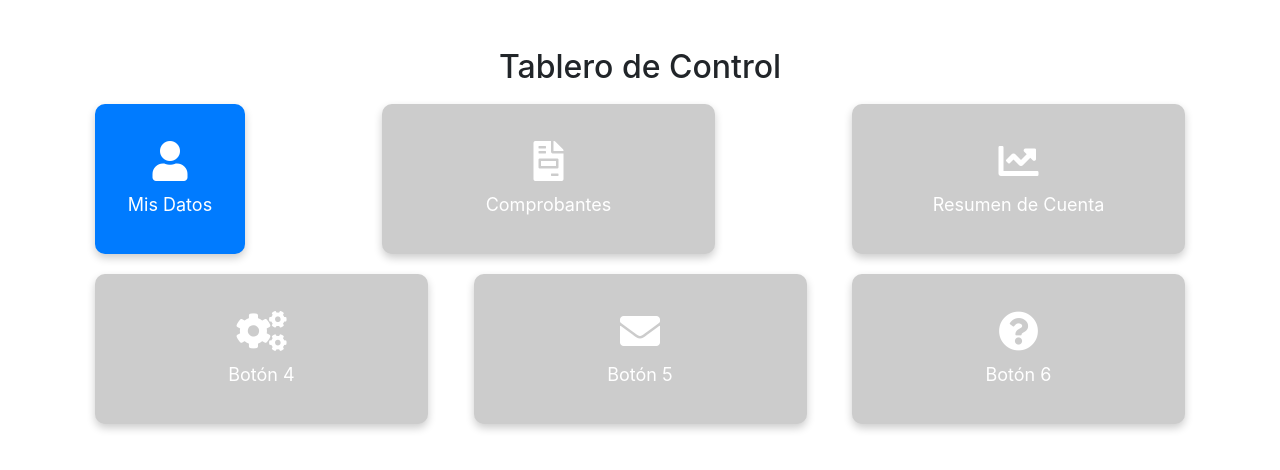
After one commit to bergaeduardo/Adm_Proveedores, a Django app: page /Proveedores/dashboard/ in a window 1280 px wide. The commit adds this page. Shown: the top 470 px of the page. Run offline with Django 3.2, Linux system fonts and the light colour scheme; some libraries are stand-ins or nearby versions.

Commit message:
Add página principal

```diff
--- /dev/null
+++ b/core_App/Proveedores/templates/dashboard.html
@@ -0,0 +1,84 @@
+<!DOCTYPE html>
+<html lang="es">
+<head>
+  <meta charset="UTF-8">
+  <meta name="viewport" content="width=device-width, initial-scale=1.0">
+  <link href="https://stackpath.bootstrapcdn.com/bootstrap/4.5.2/css/bootstrap.min.css" rel="stylesheet">
+  <link href="https://cdnjs.cloudflare.com/ajax/libs/font-awesome/5.15.4/css/all.min.css" rel="stylesheet">
+  <title>Tablero de Control</title>
+  <style>
+    .btn-app {
+      display: flex;
+      flex-direction: column;
+      justify-content: center;
+      align-items: center;
+      width: 150px;
+      height: 150px;
+      margin: 10px;
+      padding: 20px;
+      font-size: 18px;
+      text-align: center;
+      color: white;
+      border-radius: 10px;
+      box-shadow: 0 4px 8px rgba(0, 0, 0, 0.2);
+    }
+    .btn-app.disabled {
+      background-color: #ccc;
+      pointer-events: none;
+    }
+    .btn-mis-datos { background-color: #007bff; }
+    .btn-comprobantes, .btn-resumen, .btn-boton4, .btn-boton5, .btn-boton6 {
+      background-color: #6c757d;
+    }
+    .icon {
+      font-size: 40px;
+      margin-bottom: 10px;
+    }
+    .btn-group {
+      display: flex;
+      justify-content: center;
+      flex-wrap: wrap;
+    }
+    @media (min-width: 768px) {
+      .btn-group {
+        justify-content: space-between;
+      }
+      .btn-group > div {
+        flex: 1 1 30%;
+        max-width: 30%;
+      }
+    }
+  </style>
+</head>
+<body>
+  <div class="container text-center mt-5">
+    <h2>Tablero de Control</h2>
+    <div class="btn-group">
+      <a href="/Proveedores/mis-datos/" class="btn-app btn-mis-datos">
+        <i class="fas fa-user icon"></i>
+        Mis Datos
+      </a>
+      <div class="btn-app btn-comprobantes disabled">
+        <i class="fas fa-file-invoice icon"></i>
+        Comprobantes
+      </div>
+      <div class="btn-app btn-resumen disabled">
+        <i class="fas fa-chart-line icon"></i>
+        Resumen de Cuenta
+      </div>
+      <div class="btn-app btn-boton4 disabled">
+        <i class="fas fa-cogs icon"></i>
+        Botón 4
+      </div>
+      <div class="btn-app btn-boton5 disabled">
+        <i class="fas fa-envelope icon"></i>
+        Botón 5
+      </div>
+      <div class="btn-app btn-boton6 disabled">
+        <i class="fas fa-question-circle icon"></i>
+        Botón 6
+      </div>
+    </div>
+  </div>
+</body>
+</html>
--- a/core_App/Proveedores/templates/login.html
+++ b/core_App/Proveedores/templates/login.html
@@ -48,7 +48,7 @@
         // Guardar el token en sessionStorage (más seguro que localStorage)
         sessionStorage.setItem('jwt', data.access);
         // Redirigir a la página de datos del proveedor
-        window.location.href = '/Proveedores/mis-datos/';
+        window.location.href = '/Proveedores/dashboard/';
       } catch (err) {
         errorDiv.textContent = 'Error de red o servidor.';
         errorDiv.classList.remove('d-none');
--- a/core_App/Proveedores/urls.py
+++ b/core_App/Proveedores/urls.py
@@ -1,7 +1,7 @@
 from django.urls import path, include
 from rest_framework.routers import DefaultRouter
-from .api import ProveedorViewSet, ProveedorRegistroView,UserIdView,validar_cuit
-from .views import register,login_view,mis_datos_view  # Importar la vista que renderiza el formulario
+from .api import ProveedorViewSet, ProveedorRegistroView,UserIdView,validar_cuit,ProvinciaListView
+from .views import register,login_view,mis_datos_view,dashboard_view  # Importar la vista que renderiza el formulario
 from rest_framework_simplejwt.views import TokenObtainPairView, TokenRefreshView
 
 # Importar la vista estándar de SimpleJWT
@@ -14,10 +14,12 @@ urlpatterns = [
   path('registro/', register, name='registro-proveedor-form'),
   path('acceder/', login_view, name='acceder-proveedor-form'),
   path('mis-datos/', mis_datos_view, name='mis-datos-proveedor'),
+  path('dashboard/', dashboard_view, name='dashboard'),
   path('api/registro/', ProveedorRegistroView.as_view(), name='registro-proveedor'),
   path('api/', include(router.urls)),
   path('api/token/', TokenObtainPairView.as_view(), name='token_obtain_pair'),
   path('api/token/refresh/', TokenRefreshView.as_view(), name='token_refresh'),
   path('api/userid/', UserIdView.as_view(), name='user_id'),
-  path('api/validar-cuit/', validar_cuit, name='validar_cuit'),  # Nuevo endpoint
+  path('api/validar-cuit/', validar_cuit, name='validar_cuit'),
+  path('api/provincias/', ProvinciaListView.as_view(), name='provincia_list'),  # Nuevo endpoint
 ]
--- a/core_App/Proveedores/views.py
+++ b/core_App/Proveedores/views.py
@@ -9,7 +9,18 @@ def register(request):
   return render(request, 'registro.html')
 
 def login_view(request):
-  return render(request, 'login.html')
+  if request.method == 'POST':
+    username = request.POST['username']
+    password = request.POST['password']
+    user = authenticate(request, username=username, password=password)
+    if user is not None:
+      login(request, user)
+      return redirect('dashboard')  # Redirigir al tablero de control
+    else:
+      return render(request, 'login.html', {'error': 'Credenciales inválidas'})
+
+def dashboard_view(request):
+  return render(request, 'dashboard.html')
 
 def mis_datos_view(request):
   # Solo renderiza el template, los datos se obtienen vía JS usando JWT
```
Also changed, not shown: core_App/Proveedores/api.py (+7 -0 lines), core_App/Proveedores/templates/mis_datos.html (+39 -15 lines).
